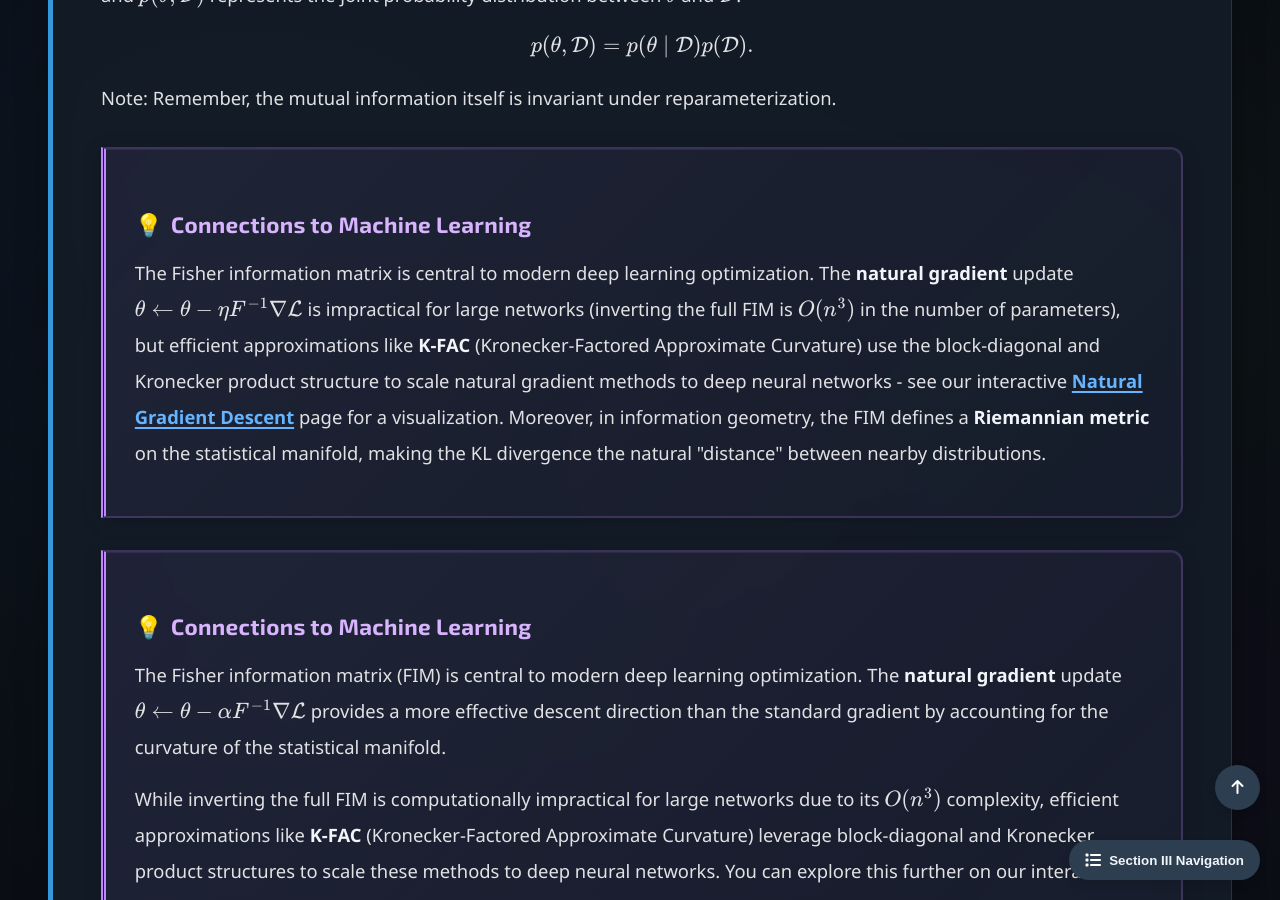
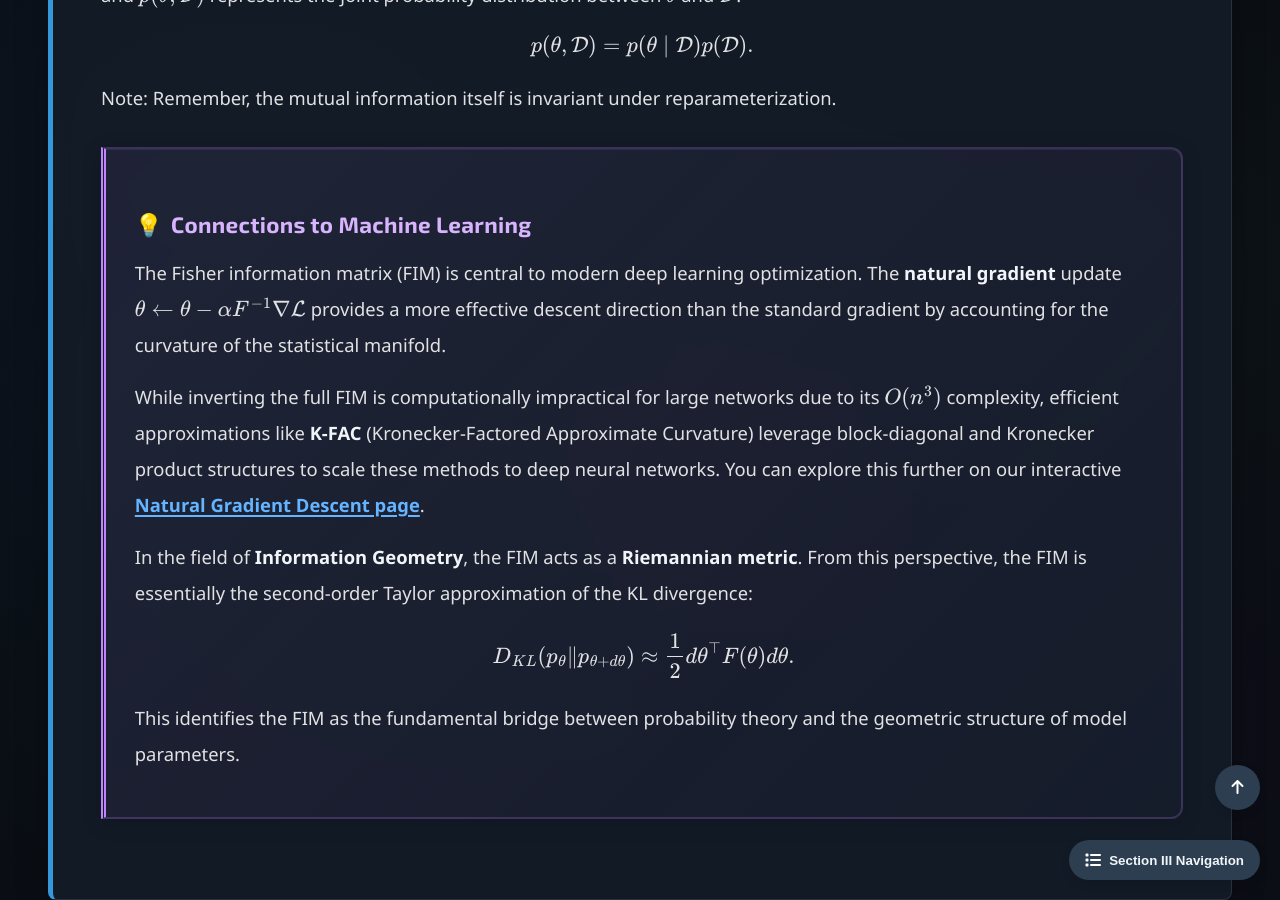
Before and after one commit to Yusukey01/yusukey01.github.io, a Jekyll site: the page built from Mathematics/Probability/fisher_info.html, in a window 1280 px wide and 900 px high, scrolled down 10426 px. Built offline with Jekyll 4.4.1, drawn with Linux system fonts in a browser that asks for light colours.

Commit message:
revised explanations and style

```diff
--- a/Mathematics/Probability/fisher_info.html
+++ b/Mathematics/Probability/fisher_info.html
@@ -386,19 +386,6 @@ uses_python: false
                     Note: Remember, the mutual information itself is invariant under reparameterization.
                 </p>
 
-                 <div class="insight-box">
-                    <h3>Connections to Machine Learning</h3>
-                    <p>
-                        The Fisher information matrix is central to modern deep learning optimization. The <strong>natural gradient</strong> update
-                        \(\theta \leftarrow \theta - \eta F^{-1} \nabla \mathcal{L}\) is impractical for large networks (inverting the full FIM is \(O(n^3)\)
-                        in the number of parameters), but efficient approximations like <strong>K-FAC</strong> (Kronecker-Factored Approximate Curvature) use
-                        the block-diagonal and Kronecker product structure to scale natural gradient methods to deep neural networks - see our interactive
-                        <a href="../Machine_learning/natural_gd.html"><strong>Natural Gradient Descent</strong></a> page for a visualization. Moreover,
-                        in information geometry, the FIM defines a <strong>Riemannian metric</strong> on the statistical
-                        manifold, making the KL divergence the natural "distance" between nearby distributions.
-                    </p>
-                </div>
-
                 <div class="insight-box">
                     <h3>Connections to Machine Learning</h3>
                     <p>
```
